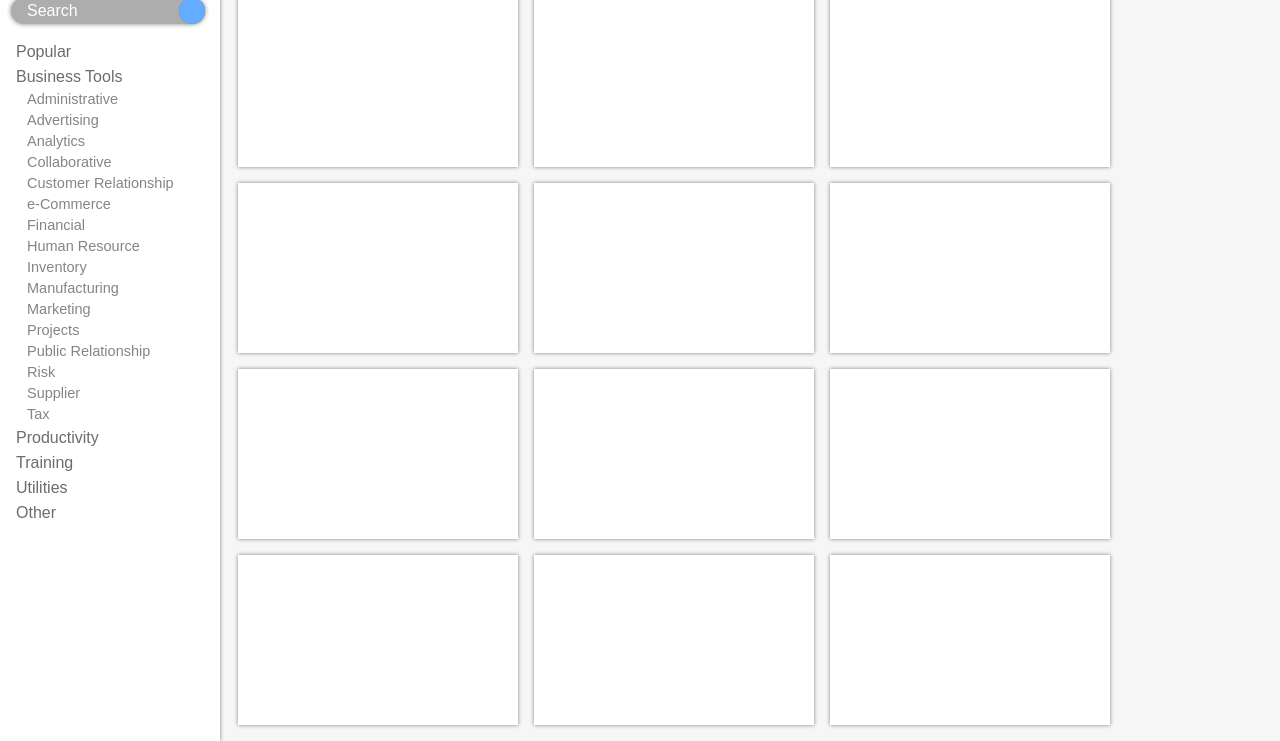
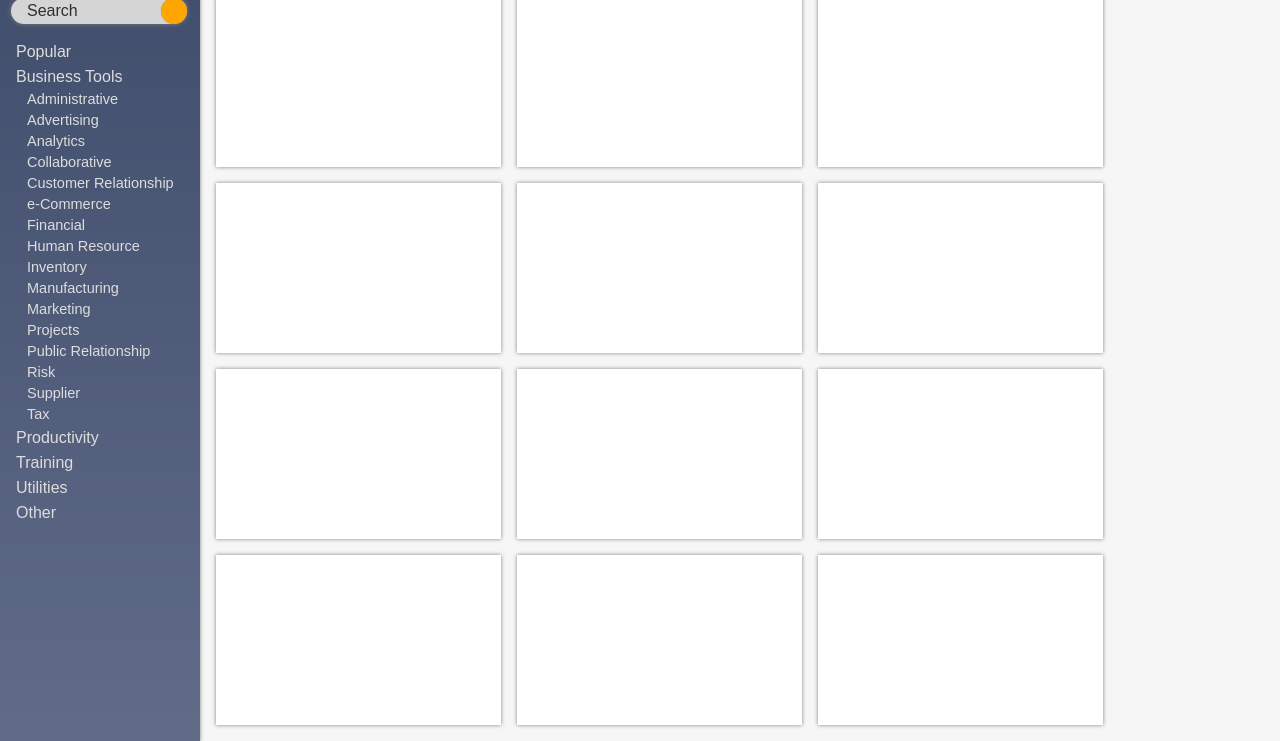
Before and after one commit to TianjiaSun/APP_store, a website: page app/index.html in a window 1280 px wide. Shown: the part 59-800 px from the top of the page. Drawn offline with Linux system fonts and the light colour scheme; no server answers.

Commit message:
try effect on desktop

```diff
--- a/app/css/customer.css
+++ b/app/css/customer.css
@@ -17,10 +17,18 @@ overflow: none;
 position: absolute;
 top: 0px;
 left: 0px;
-width: 220px;
+width: 200px;
 height: 100%;
-background: rgb(255, 255, 255);
 box-shadow: 0 0 4px gray;
+background: #3f4c6b; /* Old browsers */
+background: -moz-linear-gradient(top,  #3f4c6b 0%, #606c88 100%); /* FF3.6+ */
+background: -webkit-gradient(linear, left top, left bottom, color-stop(0%,#3f4c6b), color-stop(100%,#606c88)); /* Chrome,Safari4+ */
+background: -webkit-linear-gradient(top,  #3f4c6b 0%,#606c88 100%); /* Chrome10+,Safari5.1+ */
+background: -o-linear-gradient(top,  #3f4c6b 0%,#606c88 100%); /* Opera 11.10+ */
+background: -ms-linear-gradient(top,  #3f4c6b 0%,#606c88 100%); /* IE10+ */
+background: linear-gradient(to bottom,  #3f4c6b 0%,#606c88 100%); /* W3C */
+filter: progid:DXImageTransform.Microsoft.gradient( startColorstr='#3f4c6b', endColorstr='#606c88',GradientType=0 ); /* IE6-9 */
+
 }
 
 .logo {
@@ -30,15 +38,15 @@ font-family: arial;
 font-size: 22px;
 text-align: left;
 position: relative;
-color: #65ABFF;
+color: #DDDDDD;
 font-weight: bold;
 margin-bottom: 26px;
 }
 
 .search_bar {
 position: relative;
-width: 194px;
-background: #ADADAD;
+width: 176px;
+background: #D5D5D5;
 height: 26px;
 left: 11px;
 margin-bottom: 15px;
@@ -52,7 +60,7 @@ font-family: arial;
 font-size: 16px;
 line-height: 25px;
 padding-left: 16px;
-color: rgb(255, 255, 255);
+color: rgb(47, 47, 47);
 }
 
 .search_bar_bn {
@@ -61,7 +69,7 @@ top: 0px;
 right: 0px;
 width: 26px;
 height: 26px;
-background: #65ABFF;
+background: orange;
 border-radius: 26px;
 box-shadow: 0 0 1px gray;
 }
@@ -74,14 +82,14 @@ background: orange;
 font-size: 16px;
 font-family: Arial;
 height: 25px;
-width: 210px;
+width: 180px;
 position: relative;
 line-height: 25px;
 padding-left: 0px;
 padding-bottom: 7px;
 margin-left: 16px;
 margin-right: 0px;
-color: #6C6C6C;
+color: #DDDDDD;
 }
 
 .main_navigator_h1:hover {
@@ -100,7 +108,7 @@ padding-left: 7px;
 margin-left: 20px;
 margin-right: 0px;
 border-color: #33CCFF;
-color: #858585;
+color: #DDDDDD;
 }
 
 .main_navigator_h2:hover {
@@ -110,7 +118,7 @@ color: #65ABFF;
 
 .detail_container {
 top: 0px;
-padding-left: 230px;
+padding-left: 208px;
 padding-top: 10px;
 padding-right: 8px;
 padding-bottom: 8px;
@@ -133,7 +141,7 @@ margin-bottom: 5px;
 .app_unit {
 position: relative;
 float: left;
-width: 280px;
+width: 285px;
 height: 170px;
 margin: 8px;
 background: rgb(255, 255, 255);
```
